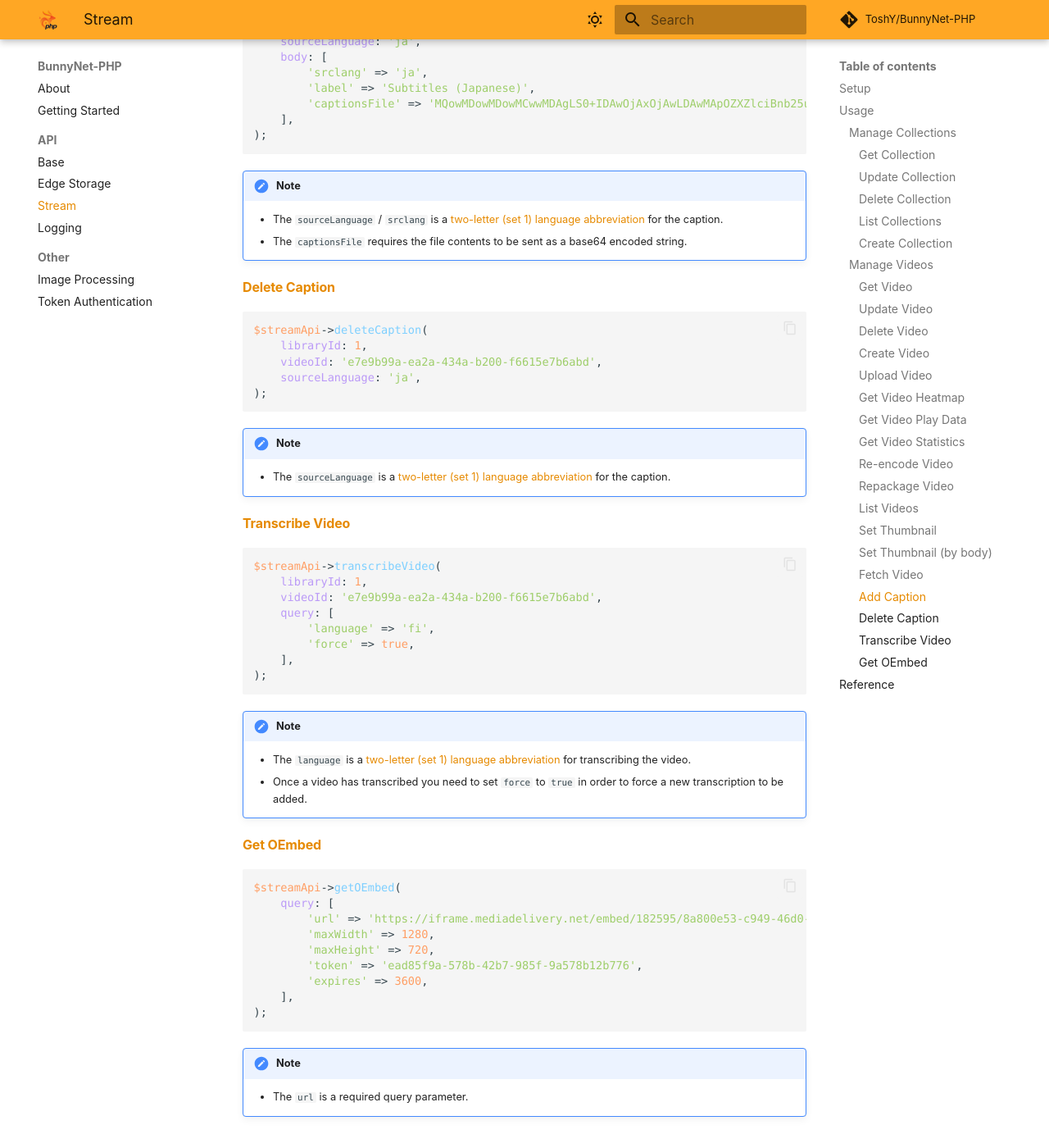
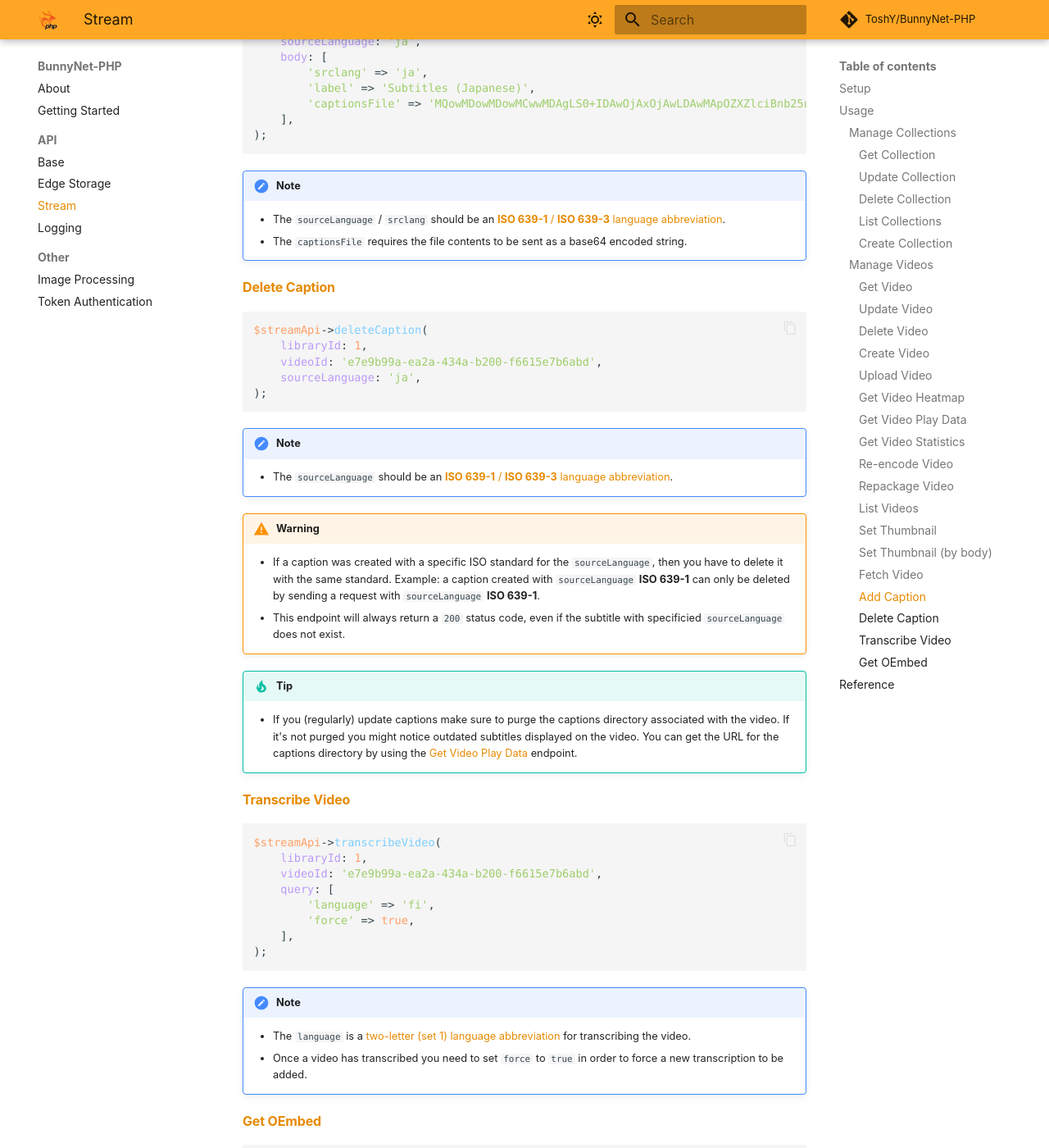
Before and after one commit to ToshY/BunnyNet-PHP, an MkDocs documentation site: the page built from docs/stream-api.md, in a window 1280 px wide and 1400 px high, scrolled down 7118 px. Shown: the whole window at 82% size. Built offline with MkDocs 1.6.1 and Material for MkDocs 9.7.7, drawn with Linux system fonts in a browser that asks for light colours; some web fonts are replaced; comment, search, counter and statistics services are not loaded.

Commit message:
updated delete caption docs

```diff
--- a/docs/stream-api.md
+++ b/docs/stream-api.md
@@ -367,7 +367,7 @@ $streamApi->addCaption(
 
 !!! note
 
-    - The `sourceLanguage` / `srclang` is a [two-letter (set 1) language abbreviation](https://en.wikipedia.org/wiki/List_of_ISO_639_language_codes) for the caption.
+    - The `sourceLanguage` / `srclang` should be an [**ISO 639-1** / **ISO 639-3** language abbreviation](https://en.wikipedia.org/wiki/List_of_ISO_639_language_codes).
     - The `captionsFile` requires the file contents to be sent as a base64 encoded string.
 
 #### [Delete Caption](https://docs.bunny.net/reference/video_deletecaption)
@@ -382,7 +382,18 @@ $streamApi->deleteCaption(
 
 !!! note
 
-    - The `sourceLanguage` is a [two-letter (set 1) language abbreviation](https://en.wikipedia.org/wiki/List_of_ISO_639_language_codes) for the caption.
+    - The `sourceLanguage` should be an [**ISO 639-1** / **ISO 639-3** language abbreviation](https://en.wikipedia.org/wiki/List_of_ISO_639_language_codes).
+
+!!! warning
+
+    - If a caption was created with a specific ISO standard for the `sourceLanguage`, then you have to delete it with the same standard. Example: a caption created with `sourceLanguage` **ISO 639-1** can only be deleted by sending a request with `sourceLanguage` **ISO 639-1**.
+    - This endpoint will always return a `200` status code, even if the subtitle with specificied `sourceLanguage` does not exist.
+
+!!! tip
+
+    - If you (regularly) update captions make sure to purge the captions directory associated with the video. If it's not purged you might notice
+    outdated subtitles displayed on the video. You can get the URL for the captions directory by using the [Get Video Play Data](#get-video-play-data) endpoint.
+
 
 #### [Transcribe Video](https://docs.bunny.net/reference/video_transcribevideo)
 
```
